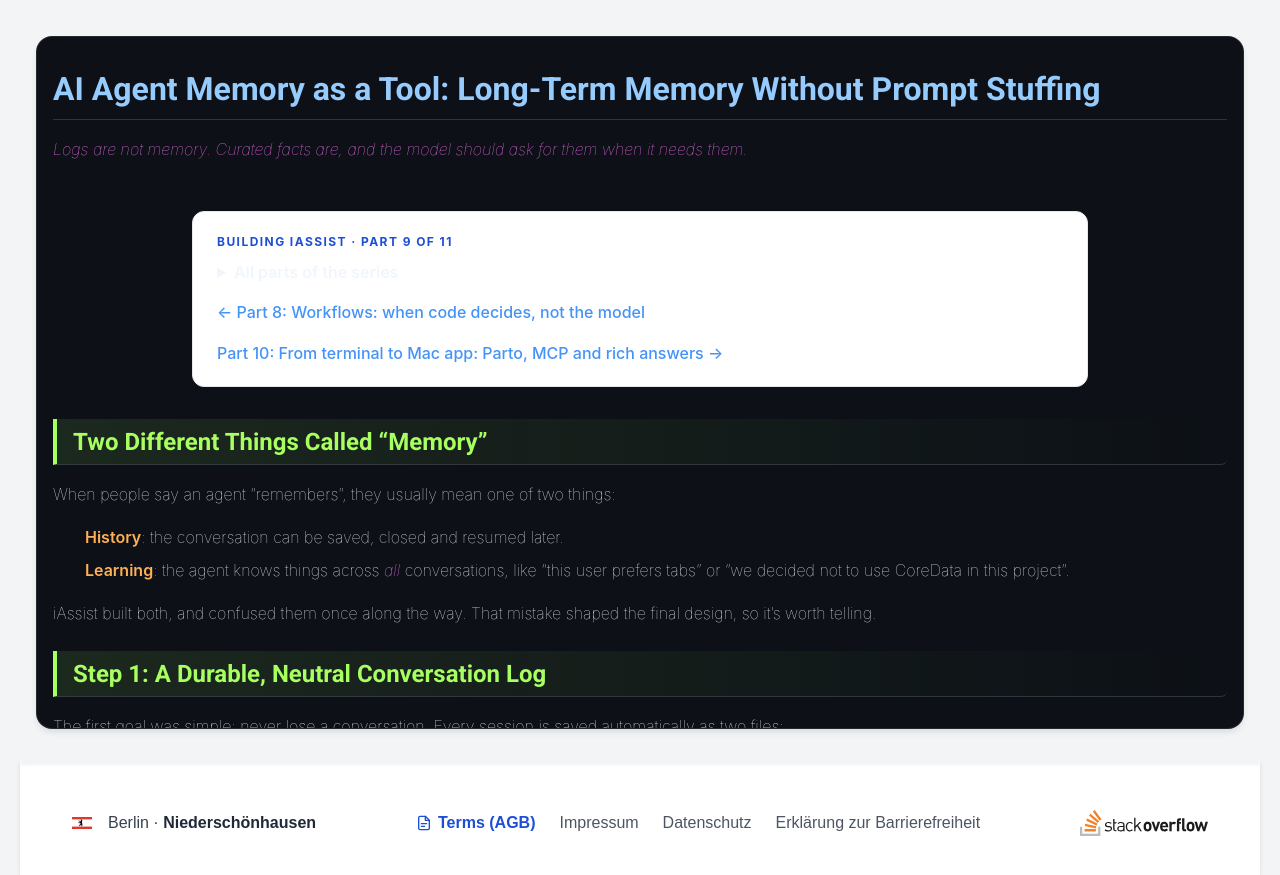
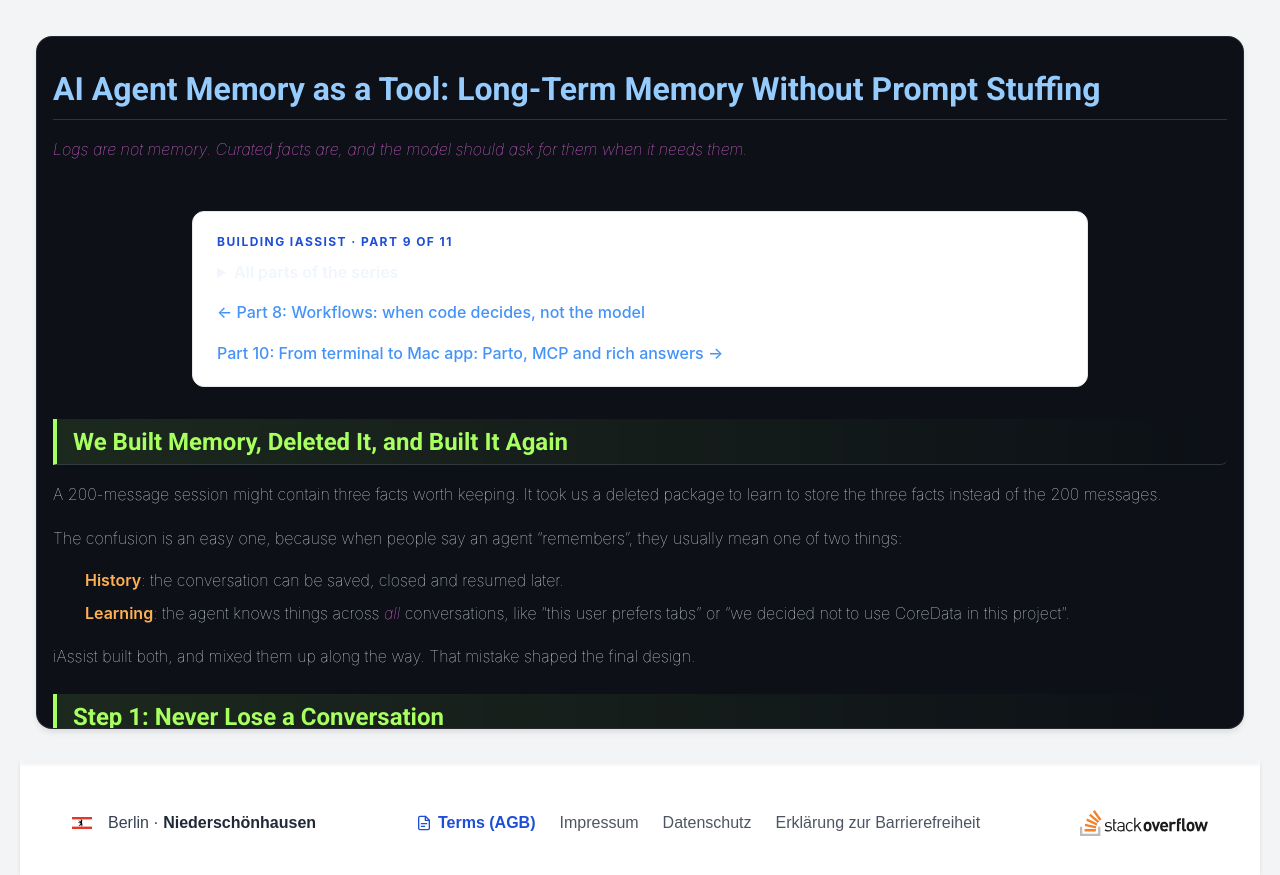
Before and after one commit to congruent-tech/congruent-tech.github.io, a Jekyll site: the page built from en/insights/ai/building-iassist/09-memory-as-a-tool.markdown, in a window 1280 px wide. Shown: the top 875 px of the page. Built offline with Jekyll 4.4.1, drawn with Linux system fonts in a browser that asks for light colours; nearby versions of some CDN libraries; a style sheet for code colours, icons or effects is not loaded.

Commit message:
Rewrite Building iAssist part 9 for a more engaging read
Co-Authored-By: Claude Opus 5.5 <noreply@anthropic.com>

````diff
--- a/en/insights/ai/building-iassist/09-memory-as-a-tool.markdown
+++ b/en/insights/ai/building-iassist/09-memory-as-a-tool.markdown
@@ -16,18 +16,20 @@ description: "How iAssist gives an AI agent long-term memory: curated facts inst
 
 {% include iassist-series-nav.html %}
 
-## Two Different Things Called "Memory"
+## We Built Memory, Deleted It, and Built It Again
 
-When people say an agent "remembers", they usually mean one of two things:
+A 200-message session might contain three facts worth keeping. It took us a deleted package to learn to store the three facts instead of the 200 messages.
+
+The confusion is an easy one, because when people say an agent "remembers", they usually mean one of two things:
 
 1. **History**: the conversation can be saved, closed and resumed later.
 2. **Learning**: the agent knows things across *all* conversations, like "this user prefers tabs" or "we decided not to use CoreData in this project".
 
-iAssist built both, and confused them once along the way. That mistake shaped the final design, so it's worth telling.
+iAssist built both, and mixed them up along the way. That mistake shaped the final design.
 
-## Step 1: A Durable, Neutral Conversation Log
+## Step 1: Never Lose a Conversation
 
-The first goal was simple: never lose a conversation. Every session is saved automatically as two files:
+The first goal was simple. Every session is saved automatically as two files:
 
 ```text
 ~/Library/Application Support/iAssist/sessions/
@@ -35,11 +37,11 @@ The first goal was simple: never lose a conversation. Every session is saved aut
   <id>.meta.json    ← title, timestamps, model, working folder
 ```
 
-JSON Lines suits this well: appending a message means appending a line, and a crash loses at most the line being written. Because the messages use the neutral model from Part 3, a session can be resumed with a different provider than it was recorded with.
+JSON Lines suits this well: appending a message means appending a line, and a crash loses at most the line being written. Because the messages use the neutral model from Part 3, a session can even be resumed with a different provider than it was recorded with.
 
 The **History** window lists all sessions, lets you resume one, and later learned to show a **recap** of what a session did before you open it. Each session also remembers its working folder, so resuming restores the right directory, not just the right messages.
 
-## Step 2: Importing Claude Code History
+## Step 2: Months of Context Already Exist
 
 Many developers already have months of context in Claude Code. iAssist notices when the folder you open has Claude Code history and offers to import it:
 
@@ -49,7 +51,7 @@ feat(inspector): preview + import Claude Code context from the banner
 perf(inspector): lazy "head" preview for large Claude Code contexts
 ```
 
-The import was harder than expected. A real session was 10 MB and froze the preview, which is why the preview now reads only the head of the file. And as Part 7 described, Claude Code stores the tool calls of one turn as separate lines, so imported histories go through the tool-pairing repair before they can be sent to a model.
+That third commit has a story behind it. A real session was 10 MB and froze the preview, so the preview now reads only the head of the file. And as Part 7 described, Claude Code stores the tool calls of one turn as separate lines, so imported histories go through the tool-pairing repair before they can be sent to a model.
 
 A separate package, `iAssistClaudeImport`, also imports Claude Code's *memory*: `CLAUDE.md` files and memory folders, with an import ledger so the same item is never imported twice.
 
@@ -63,9 +65,9 @@ Then it came back with a different purpose:
 feat(memory): re-scope iAssistMemory as the curated learning memory (not logs)
 ```
 
-The insight: **a transcript is not knowledge**. A 200-message session might contain three facts worth keeping. Memory should store those three facts, not the 200 messages.
+The insight behind that one line: **a transcript is not knowledge**.
 
-## The Shape of a Memory Fact
+## What a Fact Looks Like
 
 ```swift
 struct MemoryFact {
@@ -82,28 +84,26 @@ struct MemoryFact {
 
 Two rules keep memory clean:
 
-- **Upsert by name.** Saving a fact with an existing name *replaces* it. Re-learning a topic supersedes the old version instead of creating duplicates that contradict each other.
+- **Upsert by name.** Saving a fact with an existing name *replaces* it, so re-learning a topic supersedes the old version instead of creating duplicates that contradict each other.
 - **One JSON file per fact.** Memory is a folder you can open, read, edit and back up. Nothing is hidden in a database.
 
-## Writing Memory: Distillation
+Facts get created by **distillation**. After a turn (when memory is enabled), a model call asks: what in this exchange is a durable fact about the user or project? Most turns produce nothing, which is the point.
 
-How do facts get created? After a turn (when memory is enabled), a model call **distills** it: what in this exchange is a durable fact about the user or project? Most turns produce nothing, which is the point.
+A **Memory window** lets you browse every fact and switch memory on or off, so you can see exactly what the agent believes about you.
 
-A **Memory window** lets you browse every fact and switch memory on or off. You can see exactly what the agent believes about you.
-
-## Reading Memory: Injection vs. Tool
+## Why Not Just Put It in the Prompt?
 
 The obvious way to use memory is **injection**: before each turn, guess what's relevant and add it to the prompt. iAssist's plan rejected that as the default:
 
 > "Always-on, costs tokens every turn even when memory is irrelevant, and *we* decide relevance, not the model."
 
-Instead, memory is a **tool**, `recall_memory`, that the model calls when it decides it needs to know something. That is dynamic, pay-per-use, and the model is in control.
+Instead, memory is a **tool**, `recall_memory`, that the model calls when it decides it needs to know something. It's dynamic and pay-per-use, and the model is in control.
 
 ## The Cold-Start Problem and the Living Table of Contents
 
 Tool-based memory has one weakness: **the model can't call a tool for something it doesn't know exists**. If it has no idea you have a "prefers-tabs" fact, it won't look it up.
 
-The fix is the most elegant idea in the memory design. The tool's *description* is generated each time and contains a **table of contents** of current memory: just names and one-line summaries.
+The fix is the most elegant idea in the memory design. The tool's *description* is generated each time, and it contains a **table of contents** of current memory: just names and one-line summaries.
 
 ```swift
 public var spec: AgentToolSpec {
@@ -125,7 +125,7 @@ public var spec: AgentToolSpec {
 }
 ```
 
-The model always sees the cheap index, so it never forgets that memory exists or what's in it. It fetches the full body only when needed. This beats both pure injection (which pushes every body every turn) and pure tool use (which forgets memory exists).
+The model always sees the cheap index, so it never forgets that memory exists or what's in it, and it fetches the full body only when needed. This beats both pure injection, which pushes every body every turn, and pure tool use, which forgets memory exists.
 
 ## Teaching the Model *When* to Recall
 
@@ -144,7 +144,7 @@ The "Do NOT" line matters as much as the "WHEN". Over-calling memory makes it sl
 
 ## Memory You Can Watch
 
-Because recall is a tool call, every lookup appears in the transcript and in the agent tree. You literally see the agent consult its memory, and which fact it read. Injection hides that. For a tool that claims to be inspectable, this visibility is the whole point.
+Because recall is a tool call, every lookup appears in the transcript and in the agent tree. You literally see the agent consult its memory, and which fact it read. Injection hides that, and for a tool that claims to be inspectable, this visibility is the whole point.
 
 The current implementation keeps recall **opt-in** and **host-side**: the app provides the tool, isolated from the core loop, so the loop itself stays unaware of memory. A model-driven `remember` tool for writing facts is the planned next step.
 
@@ -152,10 +152,9 @@ The current implementation keeps recall **opt-in** and **host-side**: the app pr
 
 - Separate history (resume a conversation) from memory (durable facts across conversations).
 - Store curated facts, not transcripts, and upsert them by a stable name.
-- Prefer memory as a tool over prompt injection; let the model decide when it needs it.
-- Solve cold start with a live table of contents in the tool's description.
+- Prefer memory as a tool over prompt injection, and solve cold start with a live table of contents in its description.
 - Write explicit "call this when" and "do not call this when" rules.
 
-In Part 10 we leave the terminal behind: the Mac app Parto, MCP servers, and rendering answers as rich documents.
+The Mac app keeps showing up in this series. Part 10 tells how a debugging window turned into it, and how one HTML tag, with no JavaScript at all, could have sent your secrets to an attacker.
 
 {% include iassist-series-nav.html %}
````
